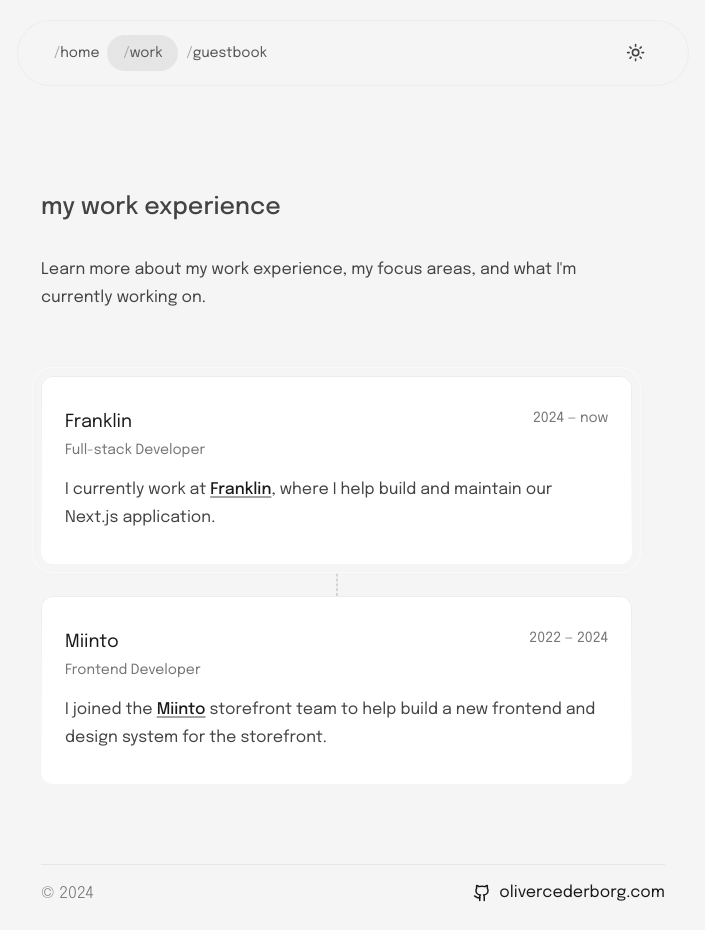
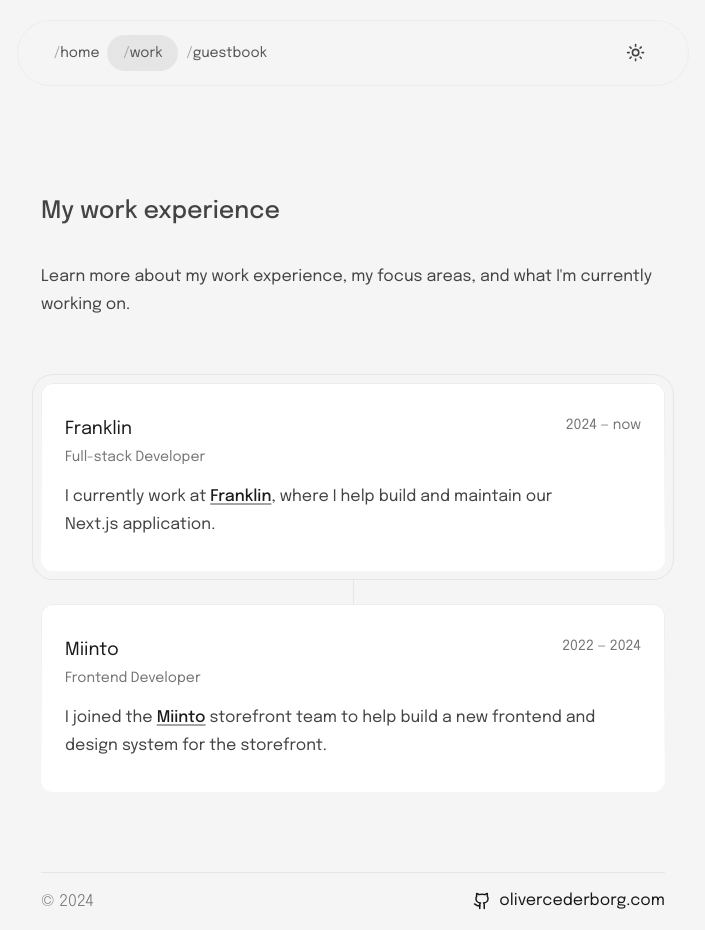
Before and after one commit to olivercederborg/olivercederborg.com, a Next.js app: page /work in a window 1280 px wide. Shown: the whole page, without its empty margins (287-992 px from the left). Built offline with nearby package versions, Linux system fonts and the light colour scheme.

Commit message:
feat(work): animate

```diff
--- a/app/work/components/job-card.tsx
+++ /dev/null
@@ -1,56 +0,0 @@
-"use client"
-
-import { type Job } from "@/app/work/jobs"
-import { Button } from "@/components/ui/button"
-import { cn } from "@/lib/utils"
-import { motion } from "framer-motion"
-import * as React from "react"
-
-type JobCardProps = {
-   job: Job
-}
-
-export function JobCard({ job }: JobCardProps) {
-   const [open, setOpen] = React.useState(false)
-   const currentJob = job.to === "now"
-   return (
-      <motion.div
-         className={cn(
-            "card-border relative flex flex-col rounded-xl bg-white p-6 py-8 transition-colors duration-200 ease-in-out dark:bg-neutral-900",
-            {
-               "ring-1 ring-white/50 ring-offset-8 ring-offset-neutral-100 dark:ring-neutral-500/20 dark:ring-offset-neutral-950":
-                  currentJob,
-            },
-         )}
-      >
-         <h2 className="m-0 mb-1 flex justify-between text-lg font-normal dark:text-white">
-            {job.company}{" "}
-            <span className="text-sm text-neutral-500 dark:text-neutral-400">
-               {job.from} — {job.to}
-            </span>
-         </h2>
-         <p className="m-0 text-sm text-neutral-500 dark:text-neutral-400">
-            {job.position}
-         </p>
-         <p className="mb-0 mt-4">{job.introDescription}</p>
-
-         {!open && job.description && (
-            <Button
-               className="self-center"
-               variant="ghost"
-               onClick={() => setOpen(true)}
-            >
-               Show more
-            </Button>
-         )}
-
-         <p
-            className={cn("m-0 hidden transition duration-300", {
-               block: open,
-            })}
-         >
-            {job.description}
-         </p>
-      </motion.div>
-   )
-}
--- /dev/null
+++ b/app/work/components/jobs.tsx
@@ -0,0 +1,110 @@
+"use client"
+
+import { franklin, miinto, type Job } from "@/app/work/data"
+import { Button } from "@/components/ui/button"
+import { cn } from "@/lib/utils"
+import { AnimatePresence, MotionProps, motion } from "framer-motion"
+import React from "react"
+
+const jobs: Job[] = [franklin, miinto]
+
+export function Jobs() {
+   return (
+      <AnimatePresence>
+         <motion.div
+            initial="hidden"
+            animate="visible"
+            exit="hidden"
+            variants={{
+               hidden: { opacity: 0 },
+               visible: {
+                  opacity: 1,
+                  transition: {
+                     delayChildren: 0.25,
+                     staggerChildren: 0.1,
+                  },
+               },
+            }}
+            className="flex flex-col items-center"
+         >
+            {jobs.map((job, index) => (
+               <>
+                  {index !== 0 && (
+                     <motion.div
+                        variants={{
+                           hidden: { opacity: 0, scaleY: 0 },
+                           visible: {
+                              opacity: 1,
+                              scaleY: 1,
+                              transition: {
+                                 delay: 0.65,
+                                 duration: 0.5,
+                              },
+                           },
+                        }}
+                        className="z-[-1] mt-[9px] h-6 w-px origin-top bg-neutral-200 dark:bg-neutral-500/20"
+                     />
+                  )}
+                  <JobCard job={job} key={job.company} />
+               </>
+            ))}
+         </motion.div>
+      </AnimatePresence>
+   )
+}
+
+type JobCardProps = {
+   job: Job
+} & MotionProps
+export function JobCard({ job, ...props }: JobCardProps) {
+   const [open, setOpen] = React.useState(false)
+   const currentJob = job.to === "now"
+   return (
+      <motion.div
+         variants={{
+            hidden: { opacity: 0, y: 20 },
+            visible: {
+               opacity: 1,
+               y: 0,
+               transition: { duration: 0.35, ease: "backOut" },
+            },
+         }}
+         className={cn(
+            "card-border relative flex flex-col rounded-xl bg-white p-6 py-8 transition-colors duration-200 ease-in-out dark:bg-neutral-900",
+            {
+               "ring-1 ring-neutral-200 ring-offset-8 ring-offset-neutral-100 dark:ring-neutral-500/20 dark:ring-offset-neutral-950":
+                  currentJob,
+            },
+         )}
+      >
+         <h2 className="m-0 mb-1 flex justify-between text-lg font-normal dark:text-white">
+            {job.company}{" "}
+            <span className="text-sm text-neutral-500 dark:text-neutral-400">
+               {job.from} — {job.to}
+            </span>
+         </h2>
+         <p className="m-0 text-sm text-neutral-500 dark:text-neutral-400">
+            {job.position}
+         </p>
+         <p className="mb-0 mt-4">{job.introDescription}</p>
+
+         {!open && job.description && (
+            <Button
+               className="self-center"
+               variant="ghost"
+               onClick={() => setOpen(true)}
+            >
+               Show more
+            </Button>
+         )}
+
+         <p
+            className={cn("m-0 hidden transition duration-300", {
+               block: open,
+            })}
+         >
+            {job.description}
+         </p>
+      </motion.div>
+   )
+}
--- /dev/null
+++ b/app/work/components/work-shell.tsx
@@ -0,0 +1,27 @@
+"use client"
+
+import { cn } from "@/lib/utils"
+import {
+   HTMLMotionProps,
+   MotionAdvancedProps,
+   MotionProps,
+   motion,
+} from "framer-motion"
+
+type WorkShellProps = {
+   children: React.ReactNode
+} & HTMLMotionProps<"div">
+
+export function WorkShell({ children, className, ...props }: WorkShellProps) {
+   return (
+      <motion.div
+         className={cn(
+            "prose prose-neutral mt-8 max-w-full space-y-16 text-pretty dark:prose-invert",
+            className,
+         )}
+         {...props}
+      >
+         {children}
+      </motion.div>
+   )
+}
--- a/app/work/page.tsx
+++ b/app/work/page.tsx
@@ -1,5 +1,7 @@
-import { JobCard } from "@/app/work/components/job-card"
-import { franklin, miinto, type Job } from "@/app/work/jobs"
+import { defaultVariants } from "@/app/guestbook/components/motion.variants"
+import { Jobs } from "@/app/work/components/jobs"
+import { WorkShell } from "@/app/work/components/work-shell"
+import { Heading } from "@/components/heading"
 
 export const metadata = {
    title: "Work - Oliver Cederborg",
@@ -8,30 +10,22 @@
 }
 
 export default async function WorkPage() {
-   const jobs: Job[] = [franklin, miinto]
    return (
       <section>
-         <h1 className="mb-1 mt-0 text-2xl font-medium dark:text-white">
-            my work experience
-         </h1>
+         <Heading className="mb-1 mt-0">My work experience</Heading>
 
-         <div className="prose prose-neutral dark:prose-invert mt-8 space-y-16">
+         <WorkShell
+            initial="hidden"
+            animate="visible"
+            variants={defaultVariants}
+         >
             <p>
                Learn more about my work experience, my focus areas, and what
                I&apos;m currently working on.
             </p>
 
-            <div className="flex flex-col items-center">
-               {jobs.map((job, index) => (
-                  <>
-                     {index !== 0 && (
-                        <div className="h-8 w-0 border border-dashed border-neutral-300 dark:border-neutral-500/20" />
-                     )}
-                     <JobCard job={job} key={job.company} />
-                  </>
-               ))}
-            </div>
-         </div>
+            <Jobs />
+         </WorkShell>
       </section>
    )
 }
```
Also changed, not shown: app/work/data.tsx (renamed from app/work/jobs.tsx).
